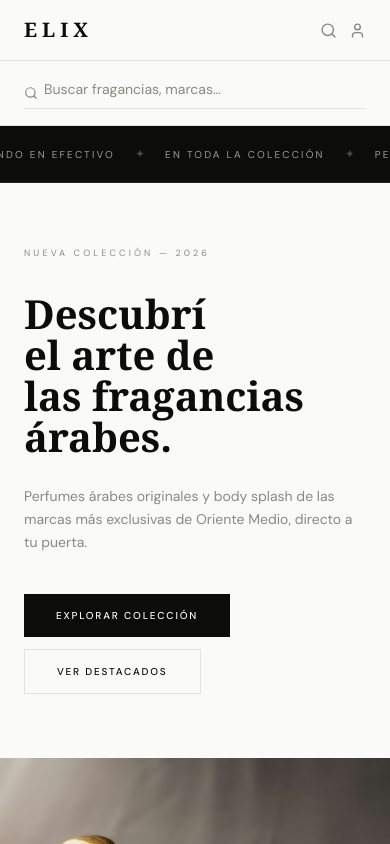
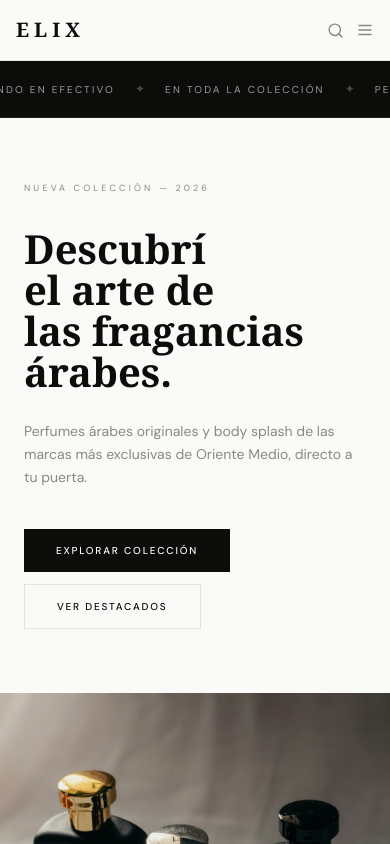
Before and after one commit to FrancoArcee/Elix, a Next.js app in the folder App/: page / in a window 390 px wide. Shown: the top 844 px of the page. Built offline with nearby package versions, Linux system fonts and the light colour scheme.

Commit message:
feat(navbar): agrega menú mobile y búsqueda desplegable en la navegación

```diff
--- a/App/src/components/layout/Navbar.tsx
+++ b/App/src/components/layout/Navbar.tsx
@@ -1,5 +1,8 @@
+"use client";
+
 import Image from "next/image";
 import Link from "next/link";
+import { useState } from "react";
 
 const NAV_ITEMS = [
   { label: "Inicio", href: "/" },
@@ -17,9 +20,12 @@ export default function Navbar({
   active = "/",
   withSearchBar = true,
 }: NavbarProps) {
+  const [isSearchOpen, setIsSearchOpen] = useState(false);
+  const [isMenuOpen, setIsMenuOpen] = useState(false);
+
   return (
     <header className="w-full border-b border-ink/10 bg-background/95">
-      <div className="mx-auto flex h-[60px] w-full max-w-[1280px] items-center gap-4 px-6">
+      <div className="mx-auto flex h-[60px] w-full max-w-[1280px] items-center gap-4 px-4 md:px-6">
         <Link
           href="/"
           className="font-serif text-[20px] font-bold tracking-[5px] text-ink"
@@ -44,7 +50,12 @@ export default function Navbar({
         <div className="ml-auto flex items-center gap-3">
           <button
             type="button"
-            aria-label="Buscar"
+            aria-label={isSearchOpen ? "Cerrar búsqueda" : "Buscar"}
+            aria-expanded={isSearchOpen}
+            onClick={() => {
+              setIsSearchOpen((open) => !open);
+              setIsMenuOpen(false);
+            }}
             className="flex items-center justify-center"
           >
             <Image
@@ -57,8 +68,26 @@ export default function Navbar({
           </button>
           <button
             type="button"
+            aria-label={isMenuOpen ? "Cerrar menú" : "Abrir menú"}
+            aria-expanded={isMenuOpen}
+            onClick={() => {
+              setIsMenuOpen((open) => !open);
+              setIsSearchOpen(false);
+            }}
+            className="flex items-center justify-center md:hidden"
+          >
+            <Image
+              src="/icons/icon-menu.svg"
+              alt=""
+              width={18}
+              height={18}
+              className="size-[18px]"
+            />
+          </button>
+          <Link
+            href="/login"
             aria-label="Mi cuenta"
-            className="flex items-center justify-center"
+            className="hidden items-center justify-center md:flex"
           >
             <Image
               src="/icons/icon-user.svg"
@@ -67,12 +96,31 @@ export default function Navbar({
               height={17}
               className="size-[17px]"
             />
-          </button>
+          </Link>
         </div>
       </div>
 
-      {withSearchBar && (
-        <div className="border-t border-ink/10 px-6 py-4">
+      {isMenuOpen && (
+        <nav className="border-t border-ink/10 bg-background md:hidden">
+          <div className="flex flex-col gap-5 px-6 py-5">
+            {NAV_ITEMS.map((item) => (
+              <Link
+                key={item.label}
+                href={item.href}
+                onClick={() => setIsMenuOpen(false)}
+                className={`text-[11px] font-medium uppercase leading-[16.5px] tracking-[2.2px] transition-colors hover:text-ink ${
+                  item.href === active ? "text-ink" : "text-muted"
+                }`}
+              >
+                {item.label}
+              </Link>
+            ))}
+          </div>
+        </nav>
+      )}
+
+      {withSearchBar && isSearchOpen && (
+        <div className="animate-slide-down border-t border-ink/10 px-6 py-4">
           <div className="relative mx-auto w-full max-w-[576px]">
               <Image
                 src="/icons/icon-search-input.svg"
--- a/App/tailwind.config.js
+++ b/App/tailwind.config.js
@@ -23,10 +23,15 @@ module.exports = {
           "0%": { transform: "translateX(0)" },
           "100%": { transform: "translateX(-50%)" },
         },
+        "slide-down": {
+          "0%": { opacity: "0", transform: "translateY(-8px)" },
+          "100%": { opacity: "1", transform: "translateY(0)" },
+        },
       },
       animation: {
         marquee: "marquee 40s linear infinite",
         "marquee-slow": "marquee 70s linear infinite",
+        "slide-down": "slide-down 0.25s ease-out",
       },
     },
   },
```
Also changed, not shown: App/public/icons/icon-menu.svg (added). Lines whose indentation alone changed are shown as unchanged.
